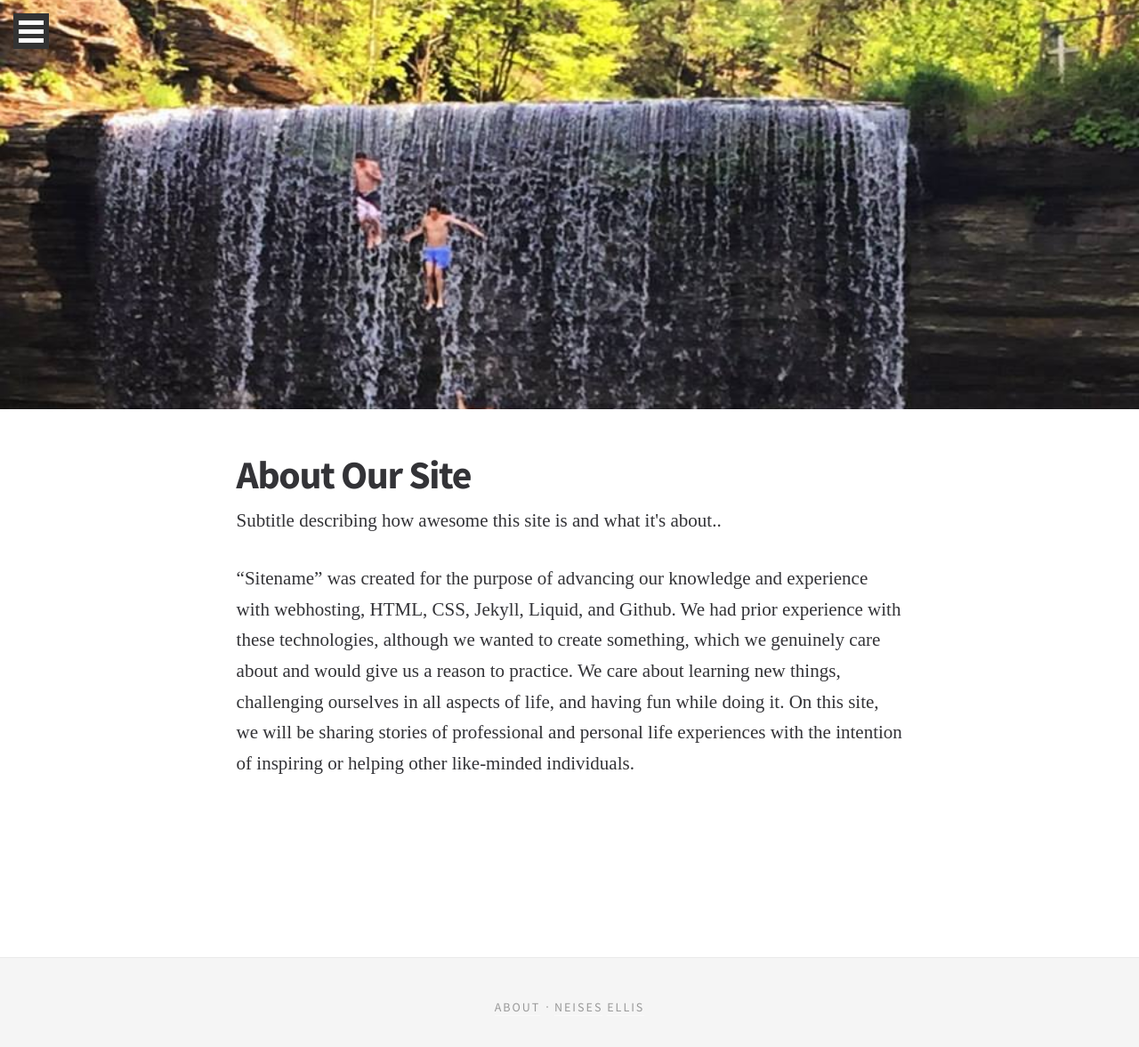
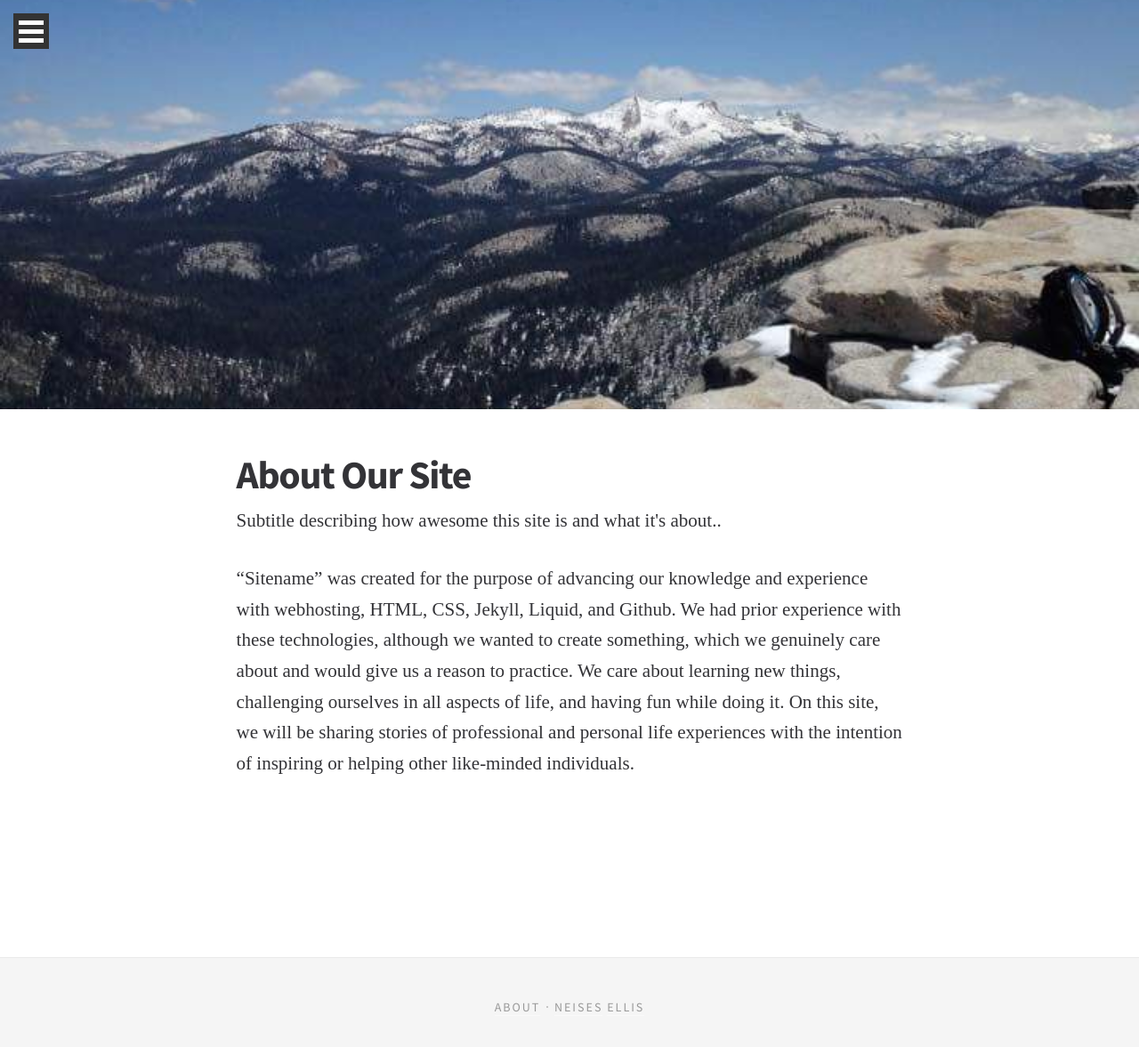
Before and after one commit to EJBlog/EJBlog.github.io, a Jekyll site: the page about.html, which Jekyll copies as it is, in a window 1280 px wide. Shown: the top 1177 px of the page at 89% size. Built offline with Jekyll 4.4.1, drawn with Linux system fonts in a browser that asks for light colours; nearby versions of some CDN libraries; some web fonts are replaced.

Commit message:
Update custom.css

```diff
--- a/css/custom.css
+++ b/css/custom.css
@@ -28,7 +28,7 @@
 .hero-image-about {
   height: 150px;
   width: 100%;
-  background-image: url(../img/waterfall.jpg);
+  background-image: url(../img/halfdome_view2.jpg);
   background-position: center;
   background-repeat: no-repeat;
   background-size: cover;
```
